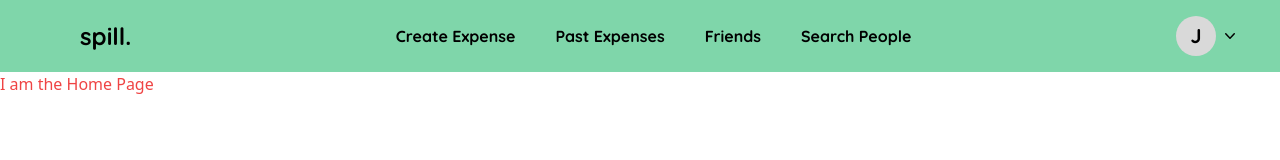
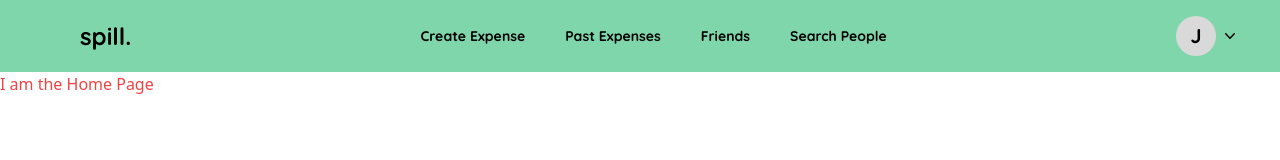
Before and after one commit to jthamrun/spill-app, a Next.js app: page / in a window 1280 px wide. Shown: the top 160 px of the page. Built offline with nearby package versions, Linux system fonts and the light colour scheme.

Commit message:
Mobile Nav Update

```diff
--- a/app/Header.tsx
+++ b/app/Header.tsx
@@ -1,31 +1,70 @@
 "use client";
 
-import React from "react";
+import React, { useEffect } from "react";
 import { ChevronDownIcon } from "@heroicons/react/20/solid";
-import { useState, useEffect, useRef } from "react";
-
+import { useState, useRef } from "react";
+import { type } from "os";
 
 function Header() {
   const genericHamburgerLine = `h-1 w-6 my-0.5 rounded-full bg-black transition ease transform duration-300`;
   const genericSideBar = `transform top-0 right-0 w-80 bg-gray-500 fixed h-full overflow-auto ease-in-out transition-all duration-300 z-10 pt-20 md:hidden`;
-  const [isMenuOpen, setMenuOpen] = useState(false);
+  const [isMenuOpen, setMenuOpen] = useState<boolean>(false);
+  const sideBarRef = useRef<HTMLElement>(null);
+
+  const handleClickOutsideSideBar = (e: any) => {
+    if (isMenuOpen && !sideBarRef.current?.contains(e.target as Node)) {
+      setMenuOpen(false);
+    }
+  };
+
+  useEffect(() => {
+    document.addEventListener("click", handleClickOutsideSideBar);
+
+    return () => {
+      document.removeEventListener("click", handleClickOutsideSideBar);
+    };
+  });
 
   return (
     <header className="flex py-4 px-10 bg-base-green space-x-10 items-center justify-between">
-      <aside className={`${genericSideBar} ${
-                    isMenuOpen ? "-translate-x-0" : "translate-x-full"
-                }`}>
-        <div>
-          <button><p>Create Expense</p></button>
+      <aside
+        className={`${genericSideBar} ${
+          isMenuOpen ? "-translate-x-0" : "translate-x-full"
+        }`}
+        ref={sideBarRef}
+      >
+        <div className="flex flex-col space-y-5 items-start ml-12">
+          <button>
+            <p>Create Expense</p>
+          </button>
+          <button>
+            <p>Past Expense</p>
+          </button>
+          <button>
+            <p>Friends</p>
+          </button>
+          <button>
+            <p>Search People</p>
+          </button>
         </div>
       </aside>
 
-      <h1 className="font-quicksand font-bold text-2xl cursor-pointer hover:text-slate-50">spill.</h1>
-      <div className="hidden text-sm min-[795px]:text-base md:flex md:space-x-10 font-quicksand font-bold">
-        <h1 className="hover:text-slate-50 cursor-pointer">Create Expense</h1>
-        <h1 className="hover:text-slate-50 cursor-pointer">Past Expenses</h1>
-        <h1 className="hover:text-slate-50 cursor-pointer">Friends</h1>
-        <h1 className="hover:text-slate-50 cursor-pointer">Search People</h1>
+      <h1 className="font-quicksand font-bold text-2xl cursor-pointer transition duration-150 hover:text-slate-50">
+        spill.
+      </h1>
+      <div className="hidden text-xs min-[785px]:text-sm md:flex md:space-x-10 font-quicksand font-bold">
+        <h1 className="transition duration-150 hover:text-slate-50 cursor-pointer">
+          Create Expense
+        </h1>
+        <h1 className="transition duration-150 hover:text-slate-50 cursor-pointer">
+          Past Expenses
+        </h1>
+        <h1 className="transition duration-150 hover:text-slate-50 cursor-pointer">
+          Friends
+        </h1>
+        <h1 className="transition duration-150 hover:text-slate-50 cursor-pointer">
+          Search People
+        </h1>
       </div>
       <div className="hidden md:flex md:space-x-1 md:items-center">
         <div>
@@ -33,7 +72,7 @@ function Header() {
             <h1 className="text-xl font-quicksand font-bold">J</h1>
           </div>
         </div>
-        <ChevronDownIcon className="h-5" />
+        <ChevronDownIcon className="h-5 cursor-pointer" />
       </div>
 
       <button
```
